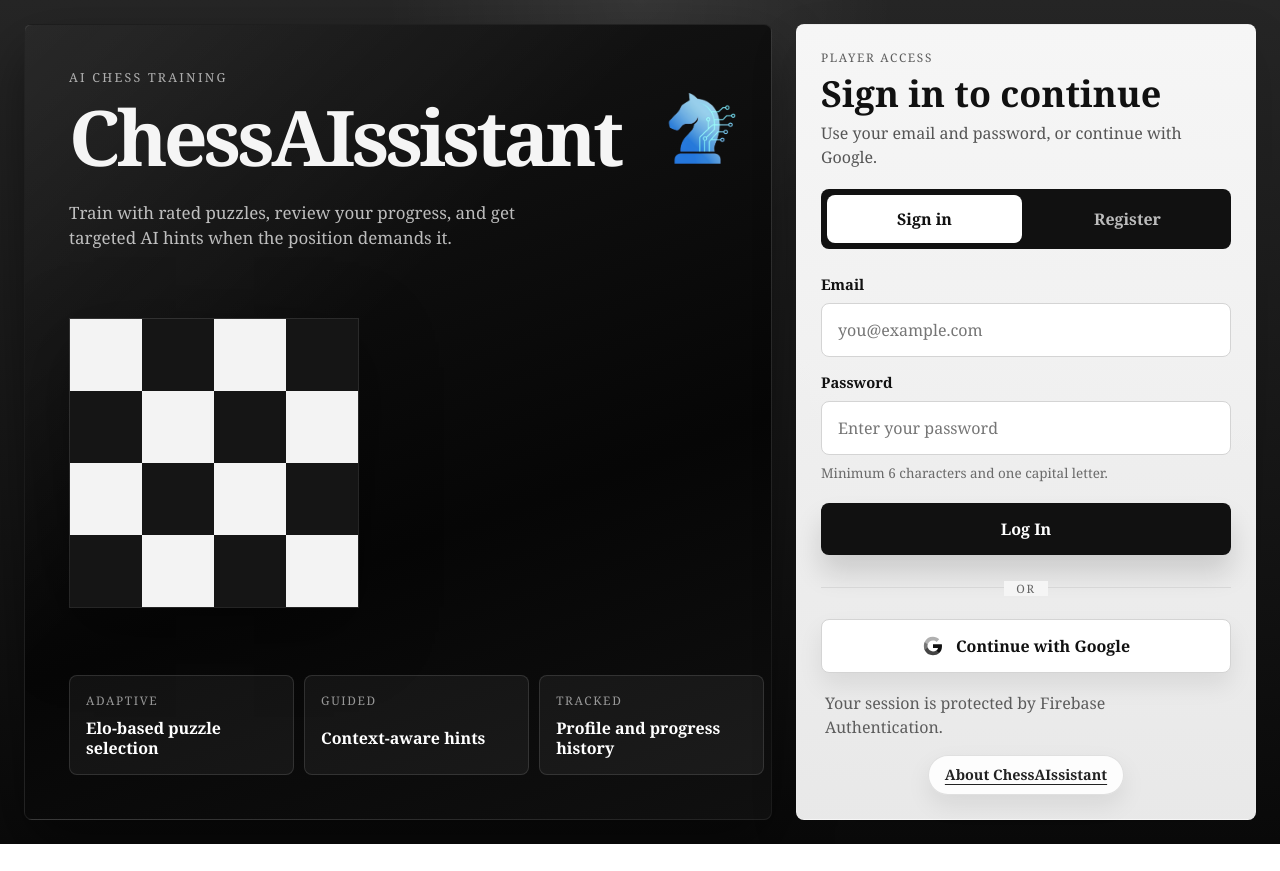
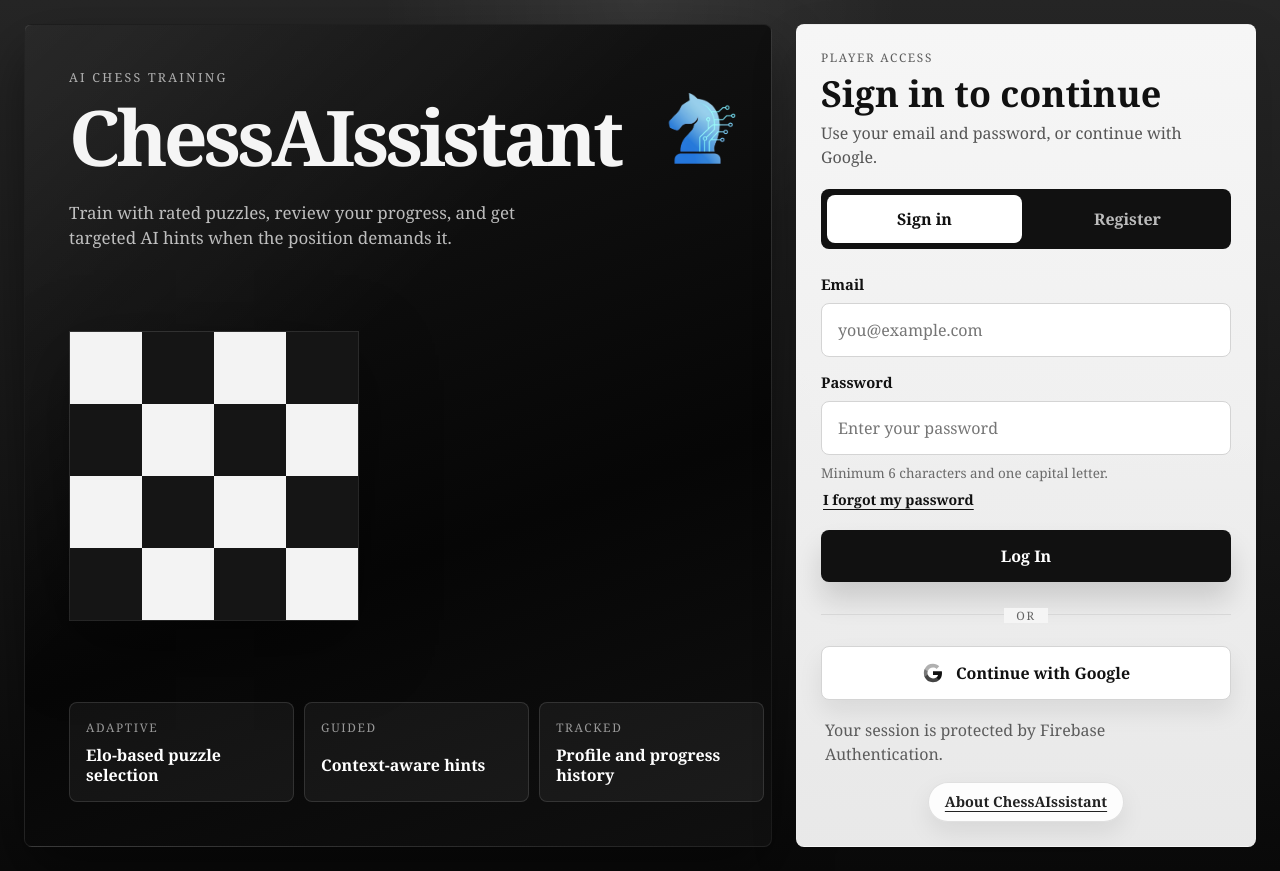
Before and after one commit to uo293860/ChessAIssistant_TFG, a React (Vite) app in the folder frontend/: page / in a window 1280 px wide. Before the commit the page ends 844 px from the top, so only its background shows below. Built offline with nearby package versions, Linux system fonts and the light colour scheme; no server answers.

Commit message:
Include password recovery

```diff
--- a/frontend/src/App.css
+++ b/frontend/src/App.css
@@ -231,6 +231,30 @@
   font-size: 0.84rem;
 }
 
+.password-recovery-action {
+  justify-self: start;
+  margin-top: -8px;
+  padding: 0 2px;
+  border: 0;
+  background: transparent;
+  color: #111111;
+  cursor: pointer;
+  font: inherit;
+  font-size: 0.88rem;
+  font-weight: 800;
+  text-decoration: underline;
+  text-underline-offset: 4px;
+}
+
+.password-recovery-action:hover {
+  color: #4c4c4c;
+}
+
+.password-recovery-action:disabled {
+  cursor: not-allowed;
+  opacity: 0.55;
+}
+
 .auth-form input:focus {
   outline: 2px solid rgba(17, 17, 17, 0.12);
   border-color: #111111;
--- a/frontend/src/App.tsx
+++ b/frontend/src/App.tsx
@@ -5,6 +5,7 @@
   createUserWithEmailAndPassword,
   GoogleAuthProvider,
   onAuthStateChanged,
+  sendPasswordResetEmail,
   signInWithEmailAndPassword,
   signInWithPopup,
   signOut,
@@ -28,6 +29,7 @@
 const MIN_PASSWORD_LENGTH = 6
 const PASSWORD_REQUIRES_UPPERCASE = /[A-Z]/
 const PASSWORD_REQUIREMENT_MESSAGE = `Use a password with at least ${MIN_PASSWORD_LENGTH} characters and one capital letter.`
+const PASSWORD_RESET_SENT_MESSAGE = 'If an account exists for that email, Firebase will send a password reset link.'
 
 const getFirebaseAuthErrorMessage = (firebaseError: unknown, fallbackMessage: string) => {
   if (!(firebaseError instanceof FirebaseError)) {
@@ -59,6 +61,25 @@
       return 'This sign-in method is not enabled yet. Contact support if the problem continues.'
     default:
       return fallbackMessage
+  }
+}
+
+const getPasswordResetErrorMessage = (firebaseError: unknown) => {
+  if (!(firebaseError instanceof FirebaseError)) {
+    return 'We could not start password recovery. Try again in a moment.'
+  }
+
+  switch (firebaseError.code) {
+    case 'auth/invalid-email':
+      return 'Enter a valid email address before requesting a password reset.'
+    case 'auth/network-request-failed':
+      return 'We could not reach the password recovery service. Check your connection and try again.'
+    case 'auth/too-many-requests':
+      return 'Password recovery is temporarily limited after several attempts. Wait a moment and try again.'
+    case 'auth/operation-not-allowed':
+      return 'Password recovery is not enabled yet. Contact support if the problem continues.'
+    default:
+      return 'We could not start password recovery. Try again in a moment.'
   }
 }
 
@@ -206,6 +227,33 @@
     }
   }
 
+  const handlePasswordRecovery = async () => {
+    resetMessages()
+
+    const normalizedEmail = email.trim()
+
+    if (!normalizedEmail) {
+      setError('Enter the email address linked to your account before requesting a password reset.')
+      return
+    }
+
+    setIsLoading(true)
+
+    try {
+      await sendPasswordResetEmail(auth, normalizedEmail)
+      setFeedback(PASSWORD_RESET_SENT_MESSAGE)
+    } catch (firebaseError) {
+      if (firebaseError instanceof FirebaseError && firebaseError.code === 'auth/user-not-found') {
+        setFeedback(PASSWORD_RESET_SENT_MESSAGE)
+        return
+      }
+
+      setError(getPasswordResetErrorMessage(firebaseError))
+    } finally {
+      setIsLoading(false)
+    }
+  }
+
   const handleSignOut = async () => {
     resetMessages()
     setIsLoading(true)
@@ -325,6 +373,17 @@
             />
             <small>Minimum {MIN_PASSWORD_LENGTH} characters and one capital letter.</small>
           </label>
+
+          {mode === 'login' ? (
+            <button
+              type="button"
+              className="password-recovery-action"
+              onClick={() => void handlePasswordRecovery()}
+              disabled={isLoading}
+            >
+              I forgot my password
+            </button>
+          ) : null}
 
           {mode === 'register' ? (
             <label>
```
